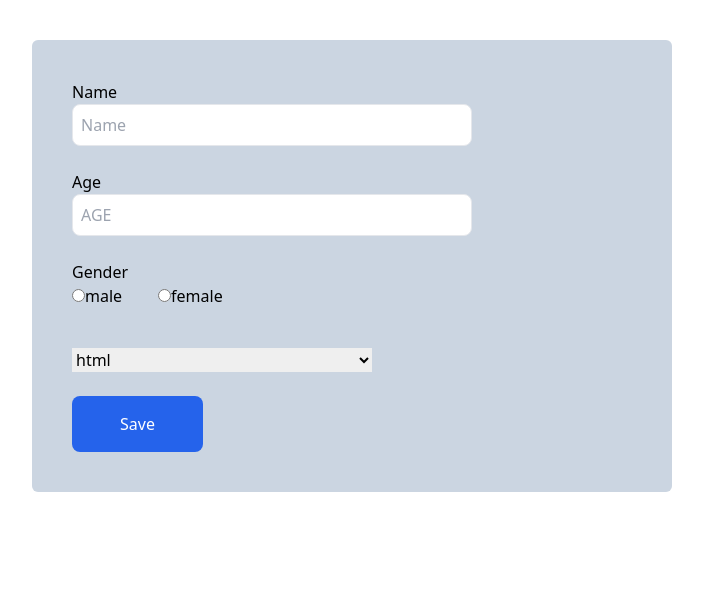
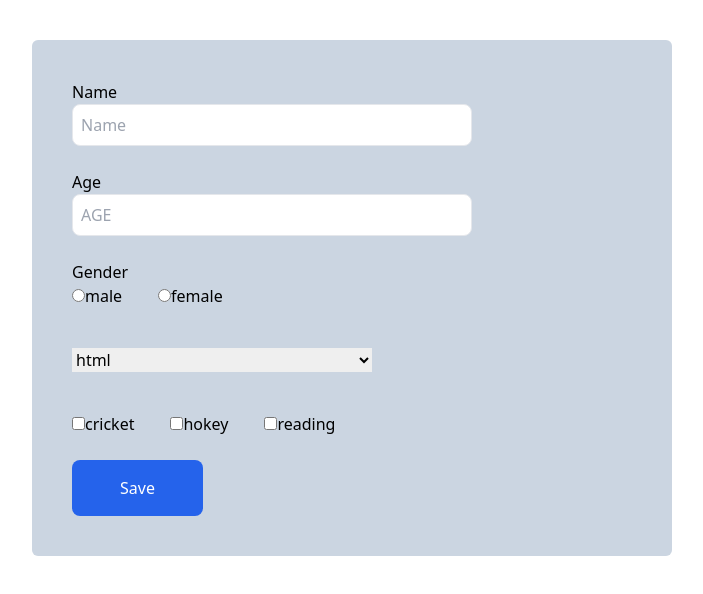
Before and after one commit to Nabi-Ameen/nav-tech-reactjs, a React (Vite) app: page / in a window 1280 px wide. Shown: the top 594 px of the page, without its empty margins (288-991 px from the left). Built offline with nearby package versions, Linux system fonts and the light colour scheme; the HTML template or start-up script is replaced by a standard one.

Commit message:
handle checkboxes

```diff
--- a/src/App.jsx
+++ b/src/App.jsx
@@ -13,12 +13,14 @@ function App() {
   //gender,
   //subjects: 10 subject names select field
 
+
   const [formData, setFormData] = useState(
     {
       name: "",
       age: "",
       gender: "",
-      language: ""
+      language: "",
+      hobies: []
     }
   )
 
@@ -29,6 +31,24 @@ function App() {
       [name]: value
     })
   }
+
+  const handleCheckbox = (e) => {
+    const { checked, value } = e.target;
+
+    if (checked) {
+      setFormData({
+        ...formData,
+        hobies: [...formData.hobies, value]
+      })
+    } else {
+      setFormData({
+        ...formData,
+        hobies: [...formData.hobies.filter((hoby) => hoby !== value)]
+      })
+    }
+  }
+
+  console.log("formData", formData)
 
   const hobies = ["cricket", "hokey", "reading"]
 
@@ -107,6 +127,29 @@ function App() {
             </select>
           </div>
 
+          <div className="flex items-center gap-9 mt-10">
+            {
+              hobies.map((hoby, index) => {
+                return (
+                  <div key={index}>
+                    <label htmlFor="hobies">
+                      <input
+                        type="checkbox"
+                        name="hobies"
+                        value={hoby}
+                        id="hobies"
+                        onChange={handleCheckbox}
+                      />
+                      {hoby}
+                    </label>
+                  </div>
+                )
+              })
+            }
+
+
+          </div>
+
 
         </div>
 
```
